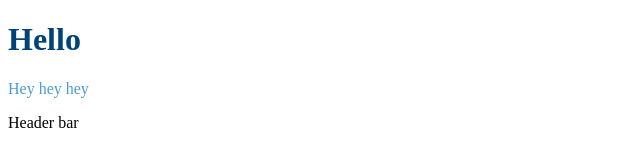
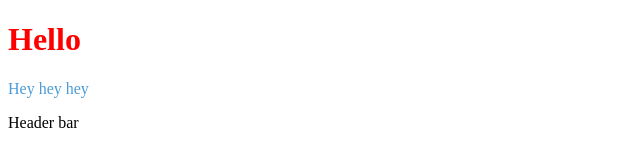
Before and after one commit to Kopie01/home-auto, a plain HTML site: page Index.html in a window 1280 px wide. Shown: the top 146 px of the page, without its empty margins (0-640 px from the left). Drawn offline with Linux system fonts and the light colour scheme.

Commit message:
second commit changed colour

```diff
--- a/main.scss
+++ b/main.scss
@@ -1,4 +1,4 @@
-$primary-color: #004378;
+$primary-color: red;
 
 $secondary-color: #4c9cd7;
 
```
Also changed, not shown: main.css.
